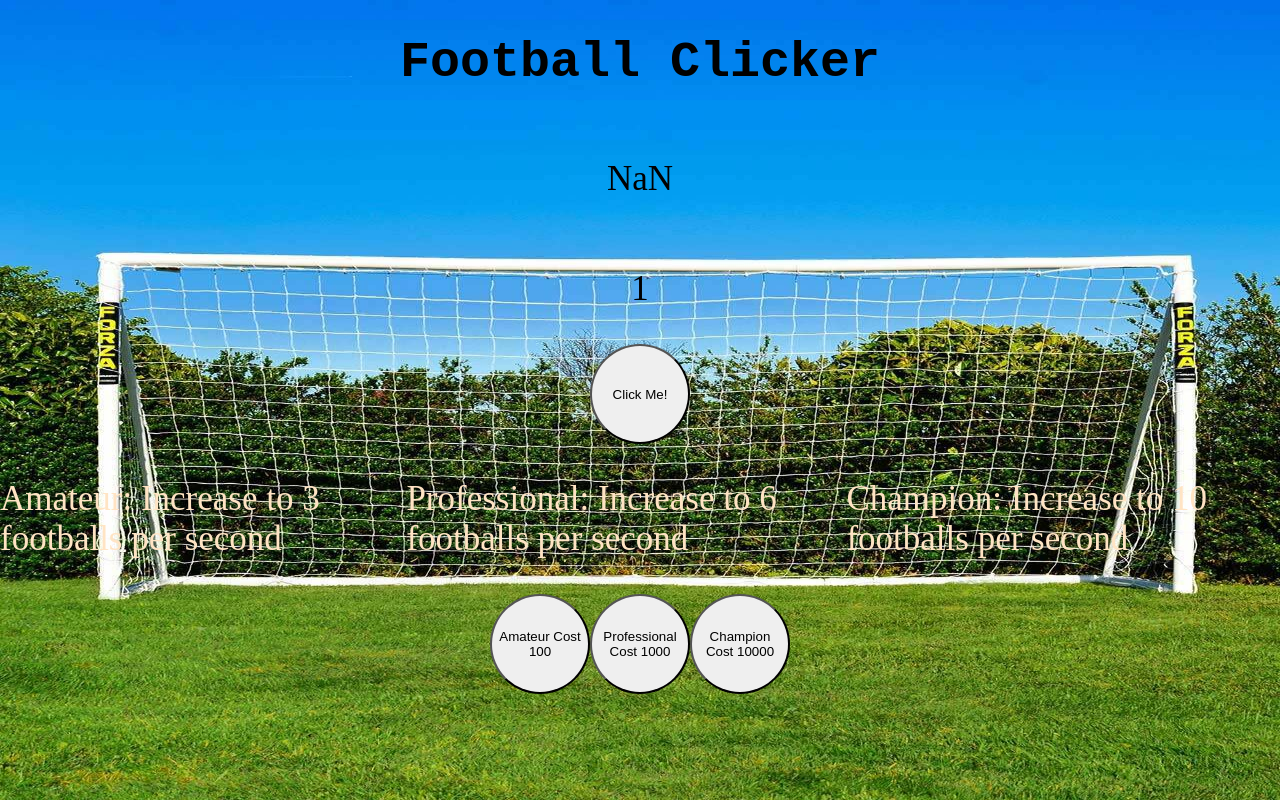
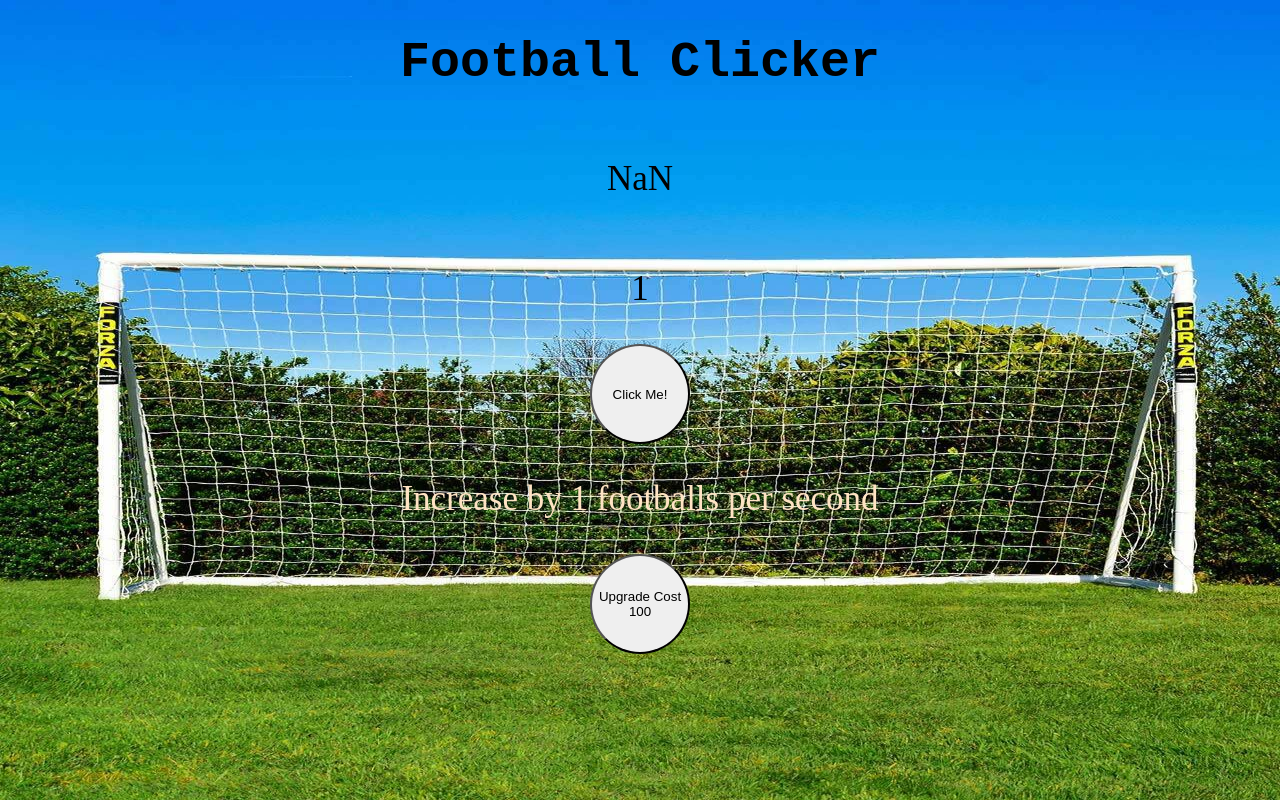
Before and after one commit to jsdi389/cookie-clicker, a plain HTML site: page index.html in a window 1280 px wide. Drawn offline with Linux system fonts and the light colour scheme.

Commit message:
Update index.html
updated buttons html

```diff
--- a/index.html
+++ b/index.html
@@ -12,17 +12,13 @@
     <p id="football-count">0</p>
     <p id="fcps-display">1</p>
     <button id="footballBtn">Click Me!</button>
-
-    <div id="upgrade-explanation">
-      <p>Amateur: Increase to 3 footballs per second</p>
-      <p>Professional: Increase to 6 footballs per second</p>
-      <p>Champion: Increase to 10 footballs per second</p>
+<div id="upgrade-explanation">
+      <p>Increase by 1 footballs per second</p>
     </div>
 
     <div id="upgrades">
-      <button id="amateurBtn">Amateur Cost 100</button>
-      <button id="professionallBtn">Professional Cost 1000</button>
-      <button id="championBtn">Champion Cost 10000</button>
+      <button id="upgradeBtn">Upgrade Cost 100</button>
+    </div>
     </div>
   </body>
 </html>
```
